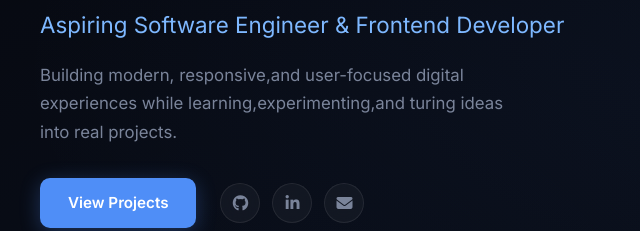
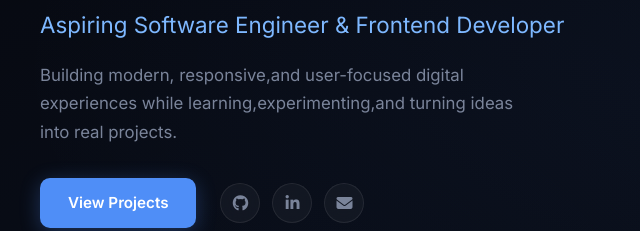
Before and after one commit to abdulnasrin2007-design/nasrin-portfolio, a plain HTML site: page index.html in a window 1280 px wide. Shown: the part 329-560 px from the top of the page, 0-640 px from the left. Drawn offline with Linux system fonts and the light colour scheme.

Commit message:
fixed spelling mistake in portfolio

```diff
--- a/index.html
+++ b/index.html
@@ -54,7 +54,7 @@
         <p class="hero-greeting">Hello, I'm</p>
         <h1 class="hero-name">Abdul Nasrin</h1>
         <h2 class="hero-title">Aspiring Software Engineer &amp; Frontend Developer</h2>
-        <p class="hero-desc">Building modern, responsive,and user-focused digital experiences while learning,experimenting,and turing ideas into real projects.</p>
+        <p class="hero-desc">Building modern, responsive,and user-focused digital experiences while learning,experimenting,and turning ideas into real projects.</p>
         <div class="hero-actions">
           <a href="#projects" class="btn-primary">View Projects</a>
           <div class="social-icons">
```
